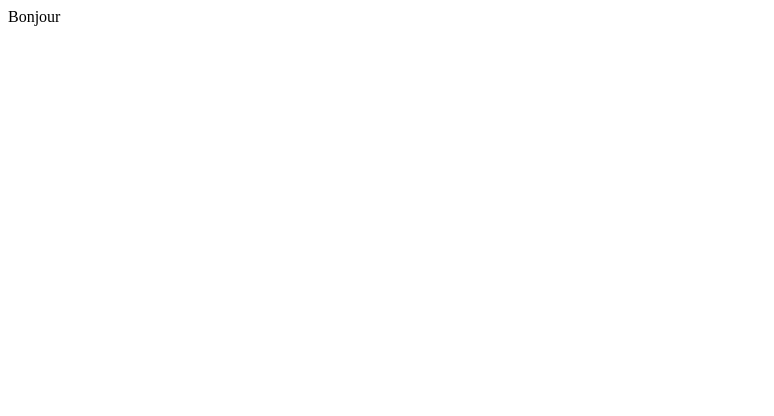
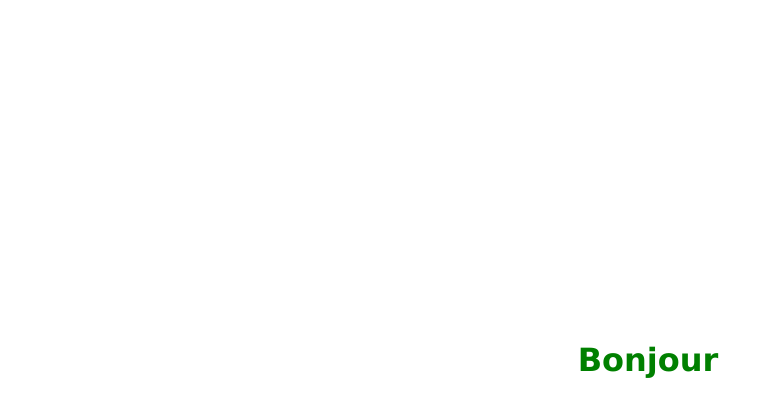
Before and after one commit to mickeokonor/Dossier-Atta, a plain HTML site: page index.html in a window 1280 px wide. Shown: the whole page, without its empty margins (0-774 px from the left). Drawn offline with Linux system fonts and the light colour scheme.

Commit message:
Add of css to the text on the body

```diff
--- a/index.html
+++ b/index.html
@@ -3,9 +3,20 @@
 <head>
 <meta http-equiv="Content-Type" content="text/html; charset=utf-8" />
 <title>Document sans nom</title>
+ <style>
+
+ h1{position:absolute;
+ color:green;
+ font-family:Verdana, Geneva, sans-serif;
+ text-align:center;
+ top:40%;
+ width:100%;
+ }
+ </style>
 </head>
 
 <body>
-Bonjour
+
+<h1>Bonjour</h1>
 </body>
 </html>
```
